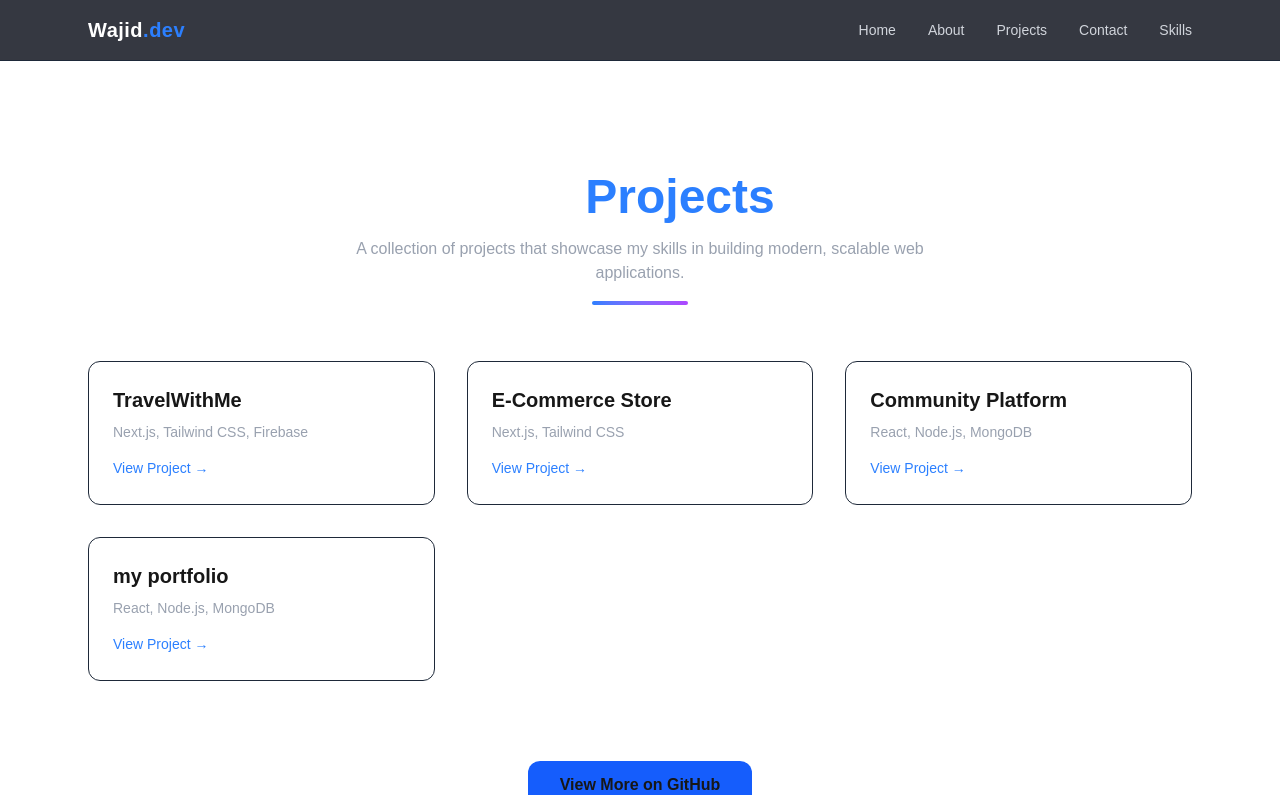
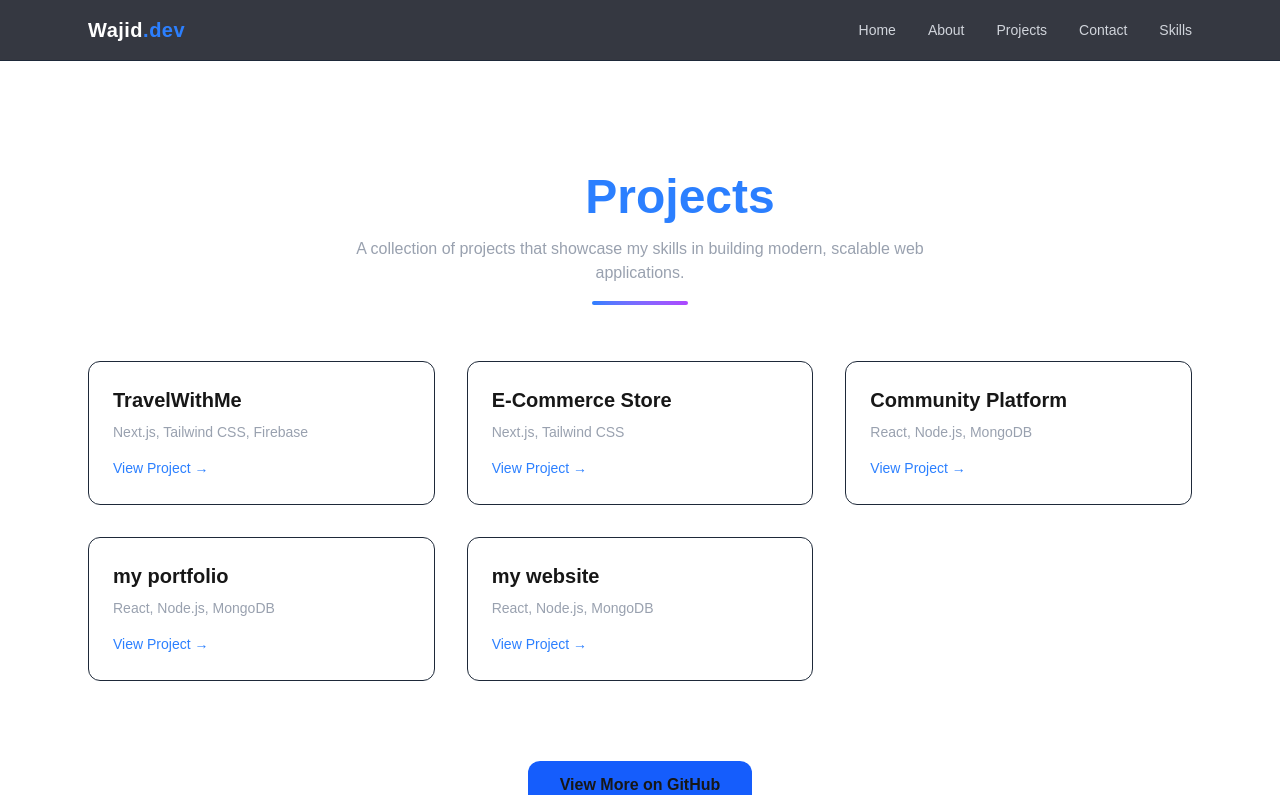
Before and after one commit to wajid-meraj/My-Portfolio, a Next.js app: page /projects in a window 1280 px wide. Shown: the top 795 px of the page. Built offline with nearby package versions, Linux system fonts and the light colour scheme.

Commit message:
Add new project entry for personal website

```diff
--- a/src/app/projects/page.js
+++ b/src/app/projects/page.js
@@ -20,6 +20,11 @@ export default function Projects() {
     },
     {
       title: " my portfolio",
+      tech: "React, Node.js, MongoDB",
+      link: "#",
+    },
+     {
+      title: " my website ",
       tech: "React, Node.js, MongoDB",
       link: "#",
     },
```
